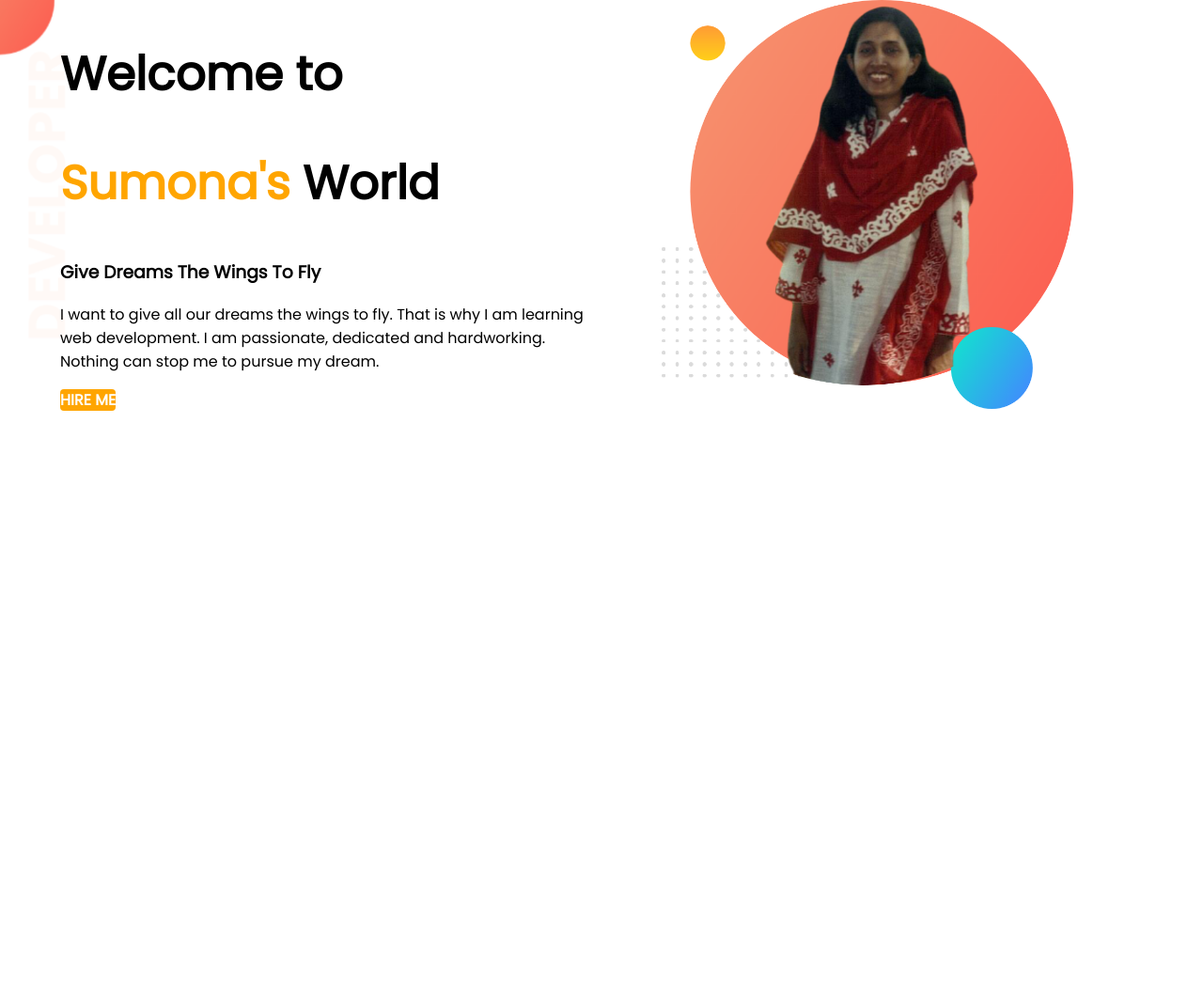
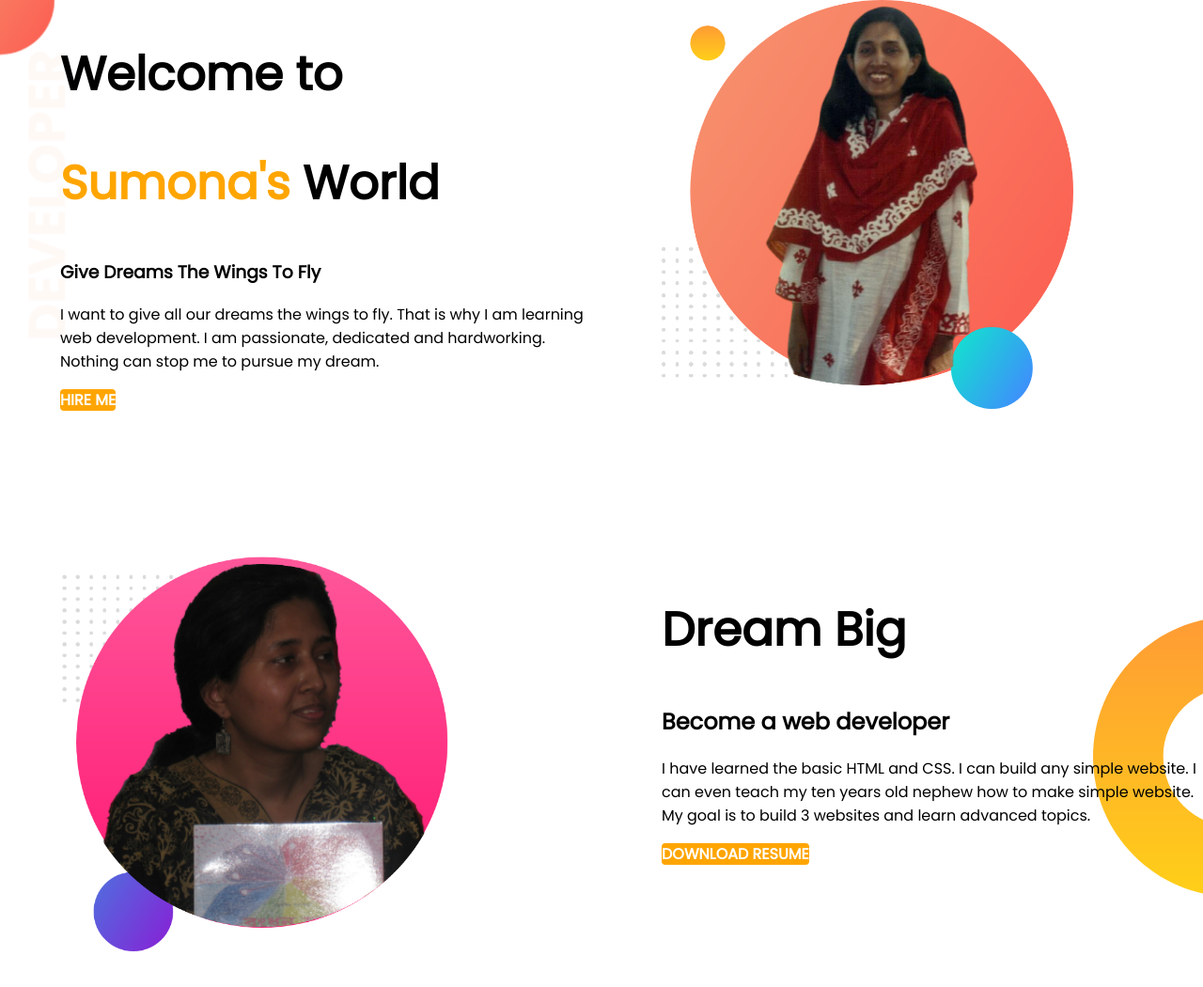
Before and after one commit to Sumona45/my-portfolio, a plain HTML site: page index.html in a window 1280 px wide. Shown: the whole page at 94% size. Before the commit the page ends 800 px from the top, so only its background shows below. Drawn offline with Linux system fonts and the light colour scheme.

Commit message:
dream added

```diff
--- a/index.html
+++ b/index.html
@@ -26,6 +26,18 @@
         </div>
         <div class="half-width"><img src="images/my-bg.png" alt="my photo"></div>
     </section>
+    <section class="dream-big">
+        <div class="half-width"><img src="/images/my-bgbg.png" alt="book launching">
+        </div>
+        <div class="half-width">
+            <h1>Dream Big</h1>
+            <h2>Become a web developer</h2>
+            <p>I have learned the basic HTML and CSS. I can build any simple website. I can even teach my ten years old
+                nephew how to make simple website. My goal is to build 3 websites and learn advanced topics.</p>
+            <a class="link-button" target="_blank" href="">DOWNLOAD RESUME</a>
+        </div>
+    </section>
+
 
 
 </body>
--- a/style.css
+++ b/style.css
@@ -8,6 +8,7 @@ h1{
 .orange-color{color: orange;}
 section{
     display: flex;
+    margin-bottom: 150px;
 }
 .half-width{
     width: 50%;
@@ -29,3 +30,7 @@ background-image: linear radial-gradient(orange,tomato);
     background-image:url(/images/top-banner.png) ;
     background-repeat: no-repeat;
 }
+.dream-big{background-image:url(images/dream-bg.png);
+    background-repeat: no-repeat;
+    background-position: right;
+}
```
Also changed, not shown: images/my-bgbg.png (added), images/sumonarainbow-removebg-preview.png (added).
